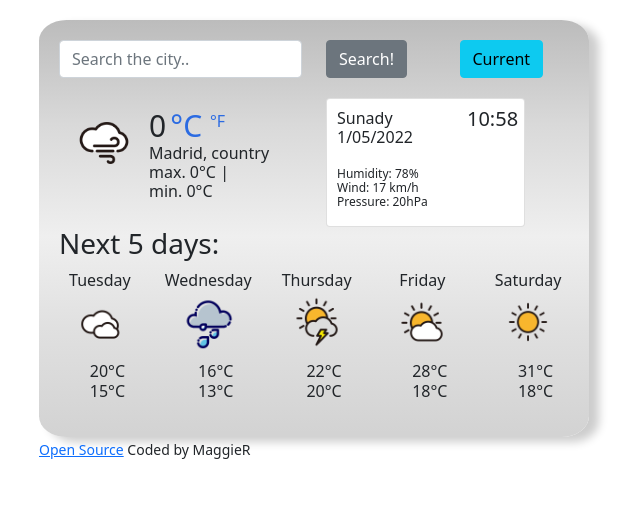
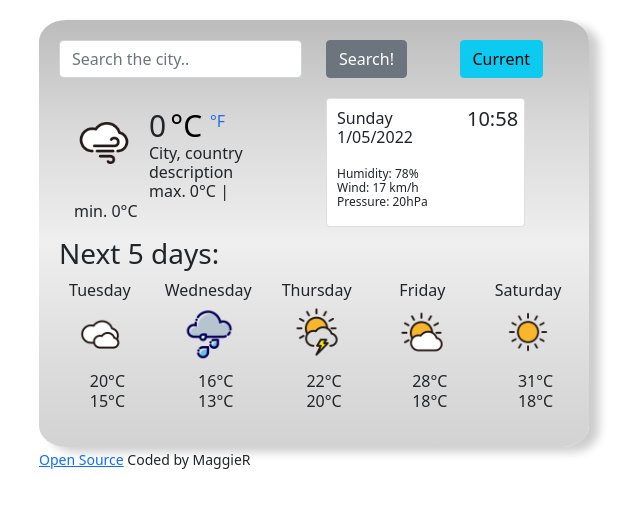
Before and after one commit to Maggie-Rec/weatherApp, a plain HTML site: page index.html in a window 1280 px wide. Both pictures are taken after a click on the element "°C". Shown: the whole page, without its empty margins (326-966 px from the left). Drawn offline with nearby package versions, Linux system fonts and the light colour scheme.

Commit message:
added weather description and F and C conversion hover link

```diff
--- a/index.html
+++ b/index.html
@@ -47,13 +47,16 @@
                 <li>
                   <span id="units">
                     <span class="temperatureCurrent">22</span>
-                    <span id="tempCel">°C </span
+                    <span id="tempCel" class="active">°C </span
                     ><span id="tempFahr">°F</span></span
                   >
                 </li>
                 <li>
-                  <span id="change-city">Madrid</span>,
+                  <span id="change-city">City</span>,
                   <span id="country">country</span>
+                </li>
+                <li>
+                  <span class="description">description</span>
                 </li>
                 <li>
                  max. <span id="highTemp">22</span>°C |
--- a/src/index.js
+++ b/src/index.js
@@ -9,11 +9,13 @@ function displayWeather(response) {
   let icon = document.querySelector("#icon");
   let minTemperature = document.querySelector("#lowTemp");
   let maxTemperature = document.querySelector("#highTemp");
+  let description = document.querySelector(".description");
 
   celciusTemperature = response.data.main.temp;
   minimumTemperature = response.data.main.temp_min;
   maximumTemperature = response.data.main.temp_max;
 
+  description.innerHTML = response.data.weather[0].description;
   minTemperature.innerHTML = Math.round(minimumTemperature);
   maxTemperature.innerHTML = Math.round(maximumTemperature);
   displayCurrentWeather.innerHTML = Math.round(celciusTemperature);
@@ -61,7 +63,7 @@ let currentLocation = document.querySelector(".currentLocation");
 currentLocation.addEventListener("click", showCurrentPosition);
 
 let days = [
-  "Sunady",
+  "Sunday",
   "Monday",
   "Tuesday",
   "Wednesday",
@@ -116,16 +118,17 @@ function convertToFahrenheit(event) {
   temperatureUnit.innerHTML = Math.round((celciusTemperature * 9) / 5 + 32);
   let temperatureHigh = document.querySelector("#highTemp");
   let temperatureLow = document.querySelector("#lowTemp");
+  celciusLink.classList.remove("active");
+  fahrenheitLink.classList.add("active");
 
   temperatureHigh.innerHTML = Math.round((maximumTemperature * 9) / 5 + 32);
   temperatureLow.innerHTML = Math.round((minimumTemperature * 9) / 5 + 32);
 }
 
-let fahrenheitLink = document.querySelector("#tempFahr");
-fahrenheitLink.addEventListener("click", convertToFahrenheit);
-
 function comeBackToCelcius(event) {
   event.preventDefault();
+  celciusLink.classList.add("active");
+  fahrenheitLink.classList.remove("active");
   let temperatureUnit = document.querySelector(".temperatureCurrent");
   temperatureUnit.innerHTML = Math.round(celciusTemperature);
   let temperatureHigh = document.querySelector("#highTemp");
@@ -133,8 +136,9 @@ function comeBackToCelcius(event) {
 
   temperatureHigh.innerHTML = Math.round(maximumTemperature);
   temperatureLow.innerHTML = Math.round(minimumTemperature);
-  console.log(temperatureHigh);
 }
+let fahrenheitLink = document.querySelector("#tempFahr");
+fahrenheitLink.addEventListener("click", convertToFahrenheit);
 
 let celciusLink = document.querySelector("#tempCel");
 celciusLink.addEventListener("click", comeBackToCelcius);
--- a/src/styles.css
+++ b/src/styles.css
@@ -72,3 +72,10 @@ ul {
 .temperatureCurrent {
   font-size: 30px;
 }
+#units .active {
+  color: black;
+}
+#units .active:hover {
+  text-decoration: none;
+  cursor: default;
+}
```
